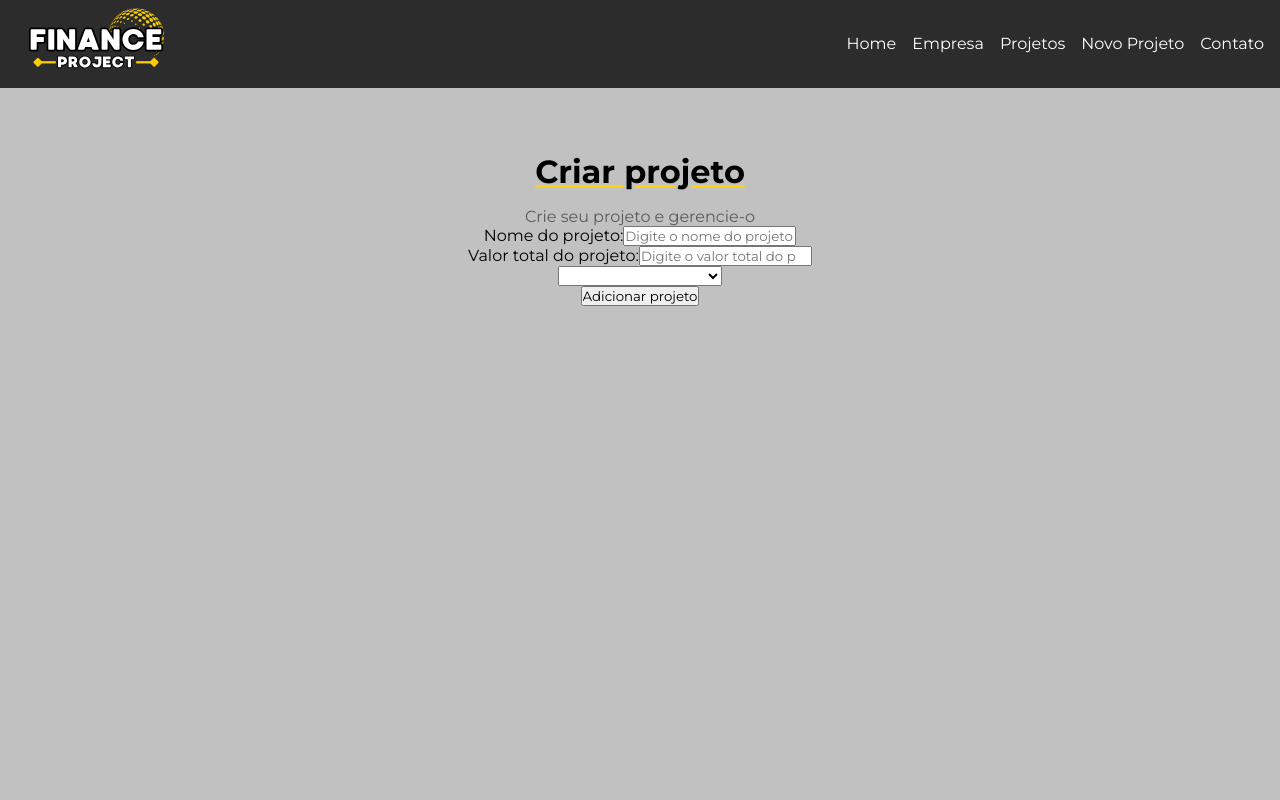
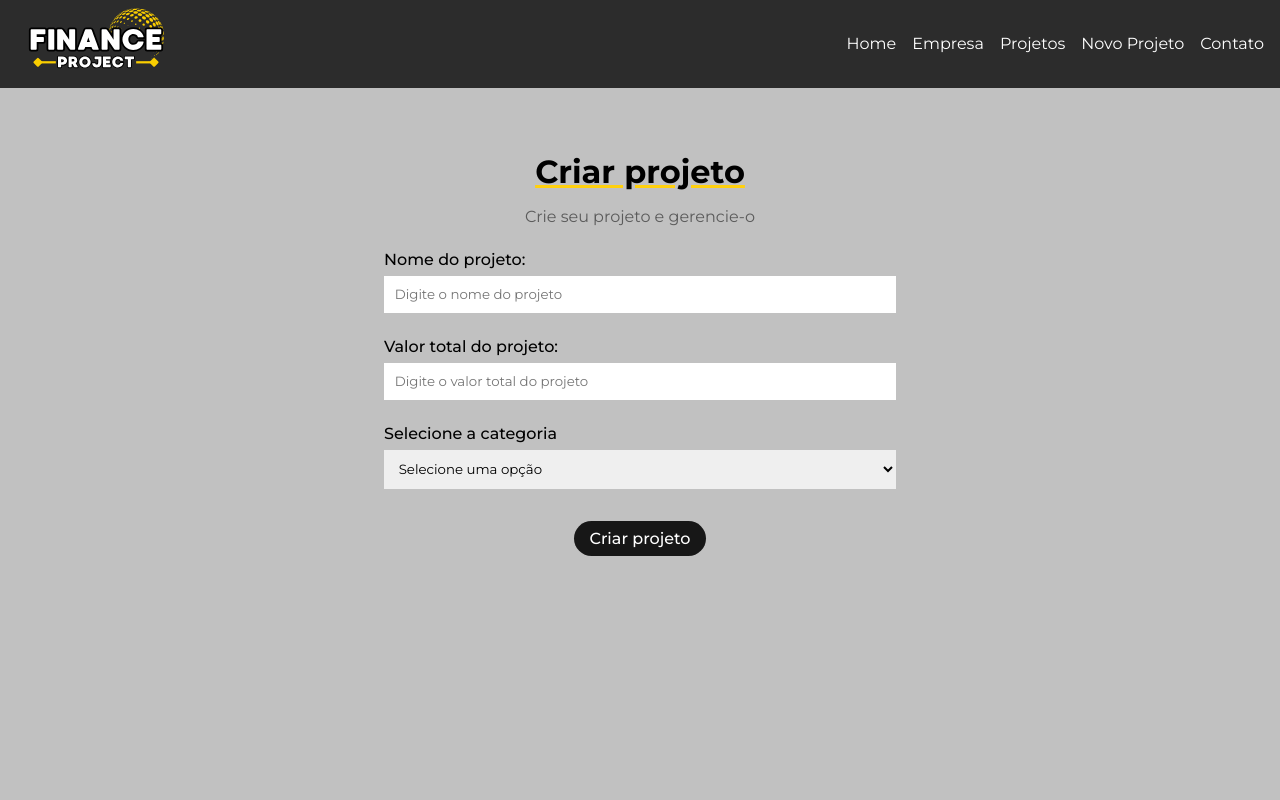
Before and after one commit to GSBarros17/pagina-react, a JavaScript app: page /NewProjects in a window 1280 px wide. Shown: the top 800 px of the page. Built offline with nearby package versions, Linux system fonts and the light colour scheme; the HTML template or start-up script is replaced by a standard one.

Commit message:
estilizando o form da newproject

```diff
--- a/src/components/form/FormBtn.js
+++ b/src/components/form/FormBtn.js
@@ -1,10 +1,10 @@
 import styles from "./FormBtn.module.css"
 
-export default function FormBtn({ type, value}){
+export default function FormBtn({ value }){
     return(
-        <div>
+        <div className={styles.formBtn}>
             <input
-                type={type}
+                type="submit"
                 value={value}
             />
         </div>
--- a/src/components/form/FormBtn.module.css
+++ b/src/components/form/FormBtn.module.css
@@ -0,0 +1,18 @@
+.formBtn {
+    margin: 2em;
+}
+
+.formBtn input{
+    padding: 0.5em 1em;
+    background-color: #171717;
+    color: #FFFFFF;
+    font-weight: 500;
+    font-size: 1rem;
+    border: none;
+    border-radius: 20px;
+    transition: 0.5s;
+}
+
+.formBtn input:hover{
+    color: #FFD00D;
+}
--- a/src/components/form/Input.js
+++ b/src/components/form/Input.js
@@ -2,7 +2,7 @@ import styles from "./Input.module.css"
 
 export default function Input({ type, text, name, placeholder, handleOnChange, value}){
     return(
-        <div>
+        <div className={styles.inputForm}>
             <label htmlFor={name}>{text}</label>
             <input
                 type={type}
--- a/src/components/form/Input.module.css
+++ b/src/components/form/Input.module.css
@@ -0,0 +1,18 @@
+.inputForm{
+    display: flex;
+    flex-direction: column;
+    margin: 1em 0;
+    width: 100%;
+}
+
+.inputForm label{
+    margin-top: 0.5em;
+    text-align: left;
+    font-weight: 500;
+}
+
+.inputForm input{
+    padding: 0.8em;
+    margin-top: 0.5em;
+    border: none;
+}
--- a/src/components/form/Select.js
+++ b/src/components/form/Select.js
@@ -2,11 +2,11 @@ import styles from "./Select.module.css"
 
 export default function Select({ text, name, options, handleOnChange, value}){
     return(
-        <div>
+        <div className={styles.selectForm}>
             <label htmlFor={name}>{text}</label>
-            <Select name={name} id={name}>
+            <select name={name} id={name}>
                 <option>Selecione uma opção</option>
-            </Select>
+            </select>
         </div>
     )
 }
--- a/src/components/form/Select.module.css
+++ b/src/components/form/Select.module.css
@@ -0,0 +1,17 @@
+.selectForm{
+    display: flex;
+    flex-direction: column;
+    margin: 1em 0;
+    width: 100%;
+}
+
+.selectForm label{
+    margin-top: 0.5em;
+    text-align: left;
+    font-weight: 500;
+}
+.selectForm select{
+    padding: 0.8em;
+    margin-top: 0.5em;
+    border: none;
+}
--- a/src/components/pages/NewProjects.module.css
+++ b/src/components/pages/NewProjects.module.css
@@ -1,5 +1,5 @@
 .newprojectContainer {
-    width: 60%;
+    width: 40%;
     margin: 0 auto;
     text-align: center;
 }
--- a/src/components/project/ProjectForm.js
+++ b/src/components/project/ProjectForm.js
@@ -1,19 +1,15 @@
 import Input from "../form/Input"
+import Select from "../form/Select"
+import FormBtn from "../form/FormBtn"
 
 export default function ProjectForm(){
     return(
         <div>
            <form>
-              <Input type="text" text="Nome do projeto:" name="Nome do projeto" placeholder="Digite o nome do projeto"/>
-              <Input type="number" text="Valor total do projeto:" name="Valor total projeto" placeholder="Digite o valor total do projeto"/>
-              <div>
-                <select name="category-id">
-                  <option disabled>Selecione a categoria</option>
-                </select>
-              </div>
-              <div>
-                <input type="submit" value="Adicionar projeto" />
-              </div>
+              <Input type="text" text="Nome do projeto:" name="Name_project" placeholder="Digite o nome do projeto"/>
+              <Input type="number" text="Valor total do projeto:" name="Value-project" placeholder="Digite o valor total do projeto"/>
+              <Select name="Category-id" text="Selecione a categoria"/>
+              <FormBtn value="Criar projeto"/>
            </form>
         </div>
     )
```
